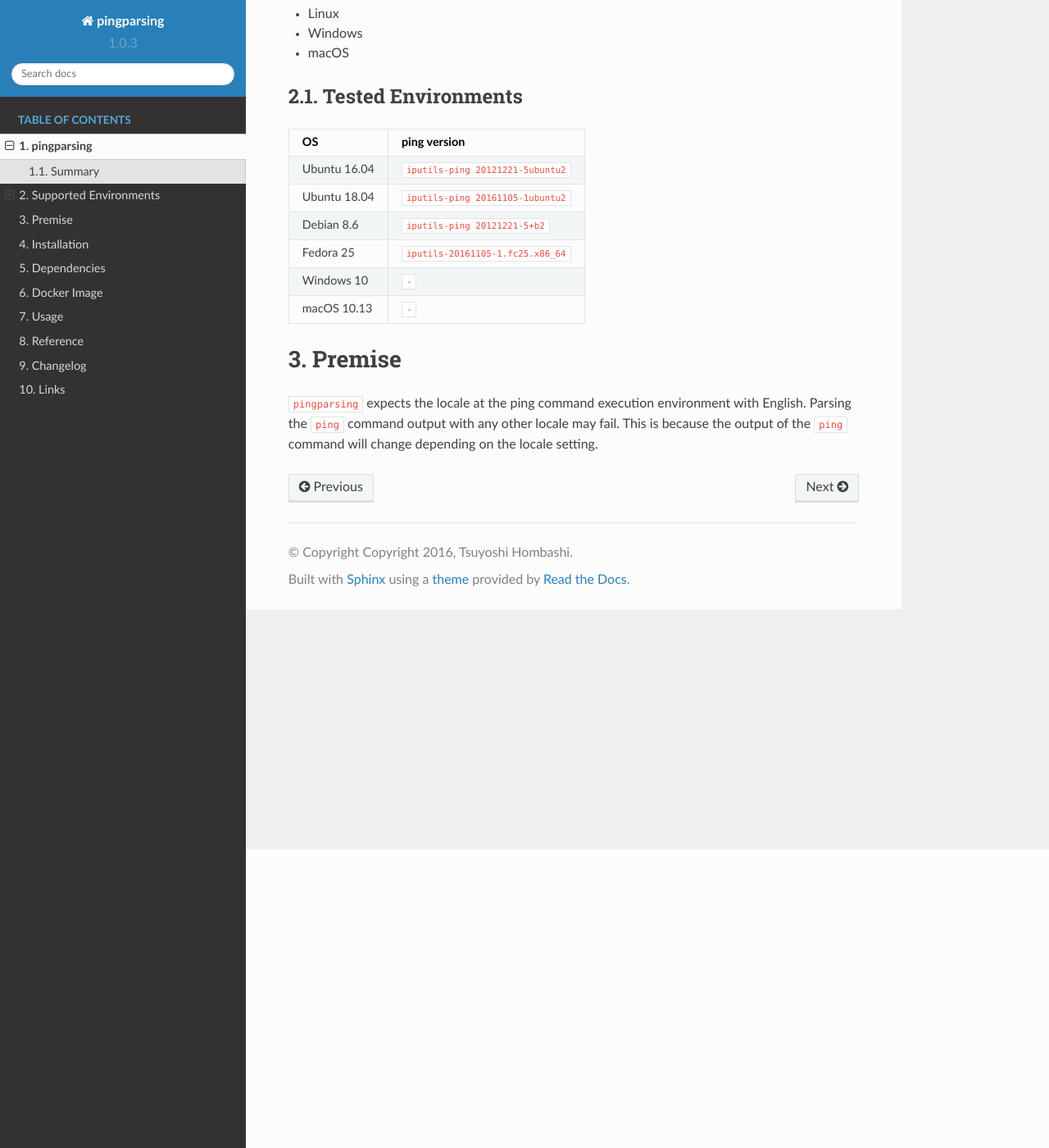
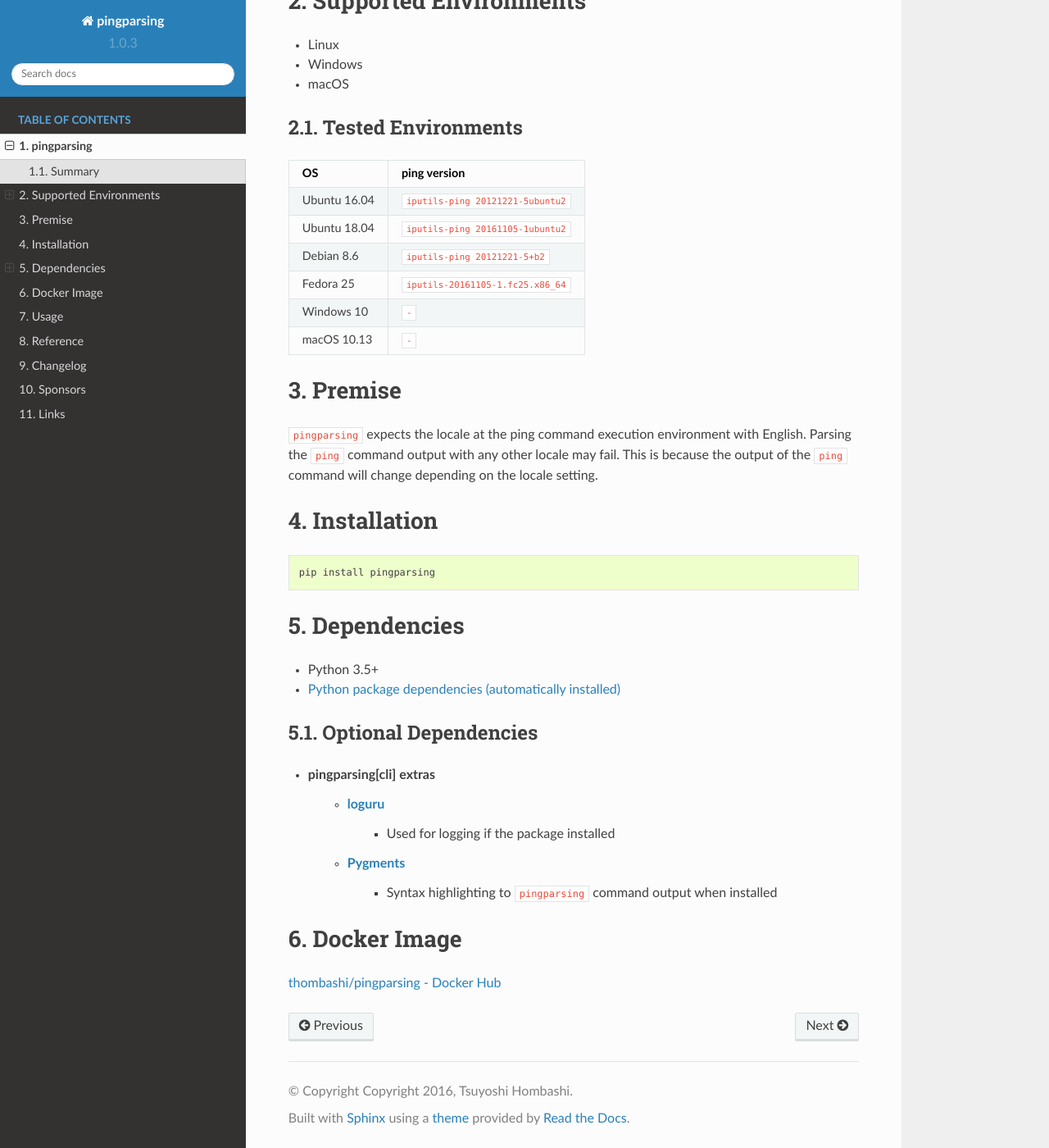
Before and after one commit to thombashi/pingparsing, a Sphinx documentation site: the page built from docs/pages/introduction/index.rst, in a window 1280 px wide and 1400 px high, scrolled down 364 px. Shown: the whole window at 82% size. Built offline with Sphinx 7.4.7 and the Read the Docs theme 2.0.0, drawn with Linux system fonts in a browser that asks for light colours; pages that are not in the unit, such as notebooks, are missing from menus.

Commit message:
Update docs

```diff
--- a/docs/index.rst
+++ b/docs/index.rst
@@ -14,10 +14,8 @@
    :numbered:
 
    pages/introduction/index
-   pages/installation
    pages/usage/index
    pages/reference/index
-   pages/genindex
    pages/links
 
 
--- a/docs/pages/introduction/index.rst
+++ b/docs/pages/introduction/index.rst
@@ -8,5 +8,16 @@
 -------
 
 .. include:: summary.txt
+
+.. raw:: html
+
+    <div class='ghscard' src='//raw.githubusercontent.com/thombashi/thombashi.github.io/master/data/thombashi_pingparsing.json'></div>
+    <script src='//cdn.jsdelivr.net/gh/thombashi/ghscard@master/dist/ghscard.min.js'></script>
+    <br>
+    <br>
+
 .. include:: supported_environment.txt
+
 .. include:: premise.txt
+
+.. include:: installation.rst
--- /dev/null
+++ b/docs/pages/introduction/installation.rst
@@ -0,0 +1,24 @@
+Installation
+============
+::
+
+    pip install pingparsing
+
+
+Dependencies
+============
+- Python 3.5+
+- `Python package dependencies (automatically installed) <https://github.com/thombashi/pingparsing/network/dependencies>`__
+
+Optional Dependencies
+------------------------------------
+- pingparsing[cli] extras
+    - `loguru <https://github.com/Delgan/loguru>`__
+        - Used for logging if the package installed
+    - `Pygments <http://pygments.org/>`__
+        - Syntax highlighting to ``pingparsing`` command output when installed
+
+
+Docker Image
+==================
+`thombashi/pingparsing - Docker Hub <https://hub.docker.com/r/thombashi/pingparsing/>`__
--- a/docs/pages/links.rst
+++ b/docs/pages/links.rst
@@ -2,6 +2,9 @@
 ==========
 https://github.com/thombashi/pingparsing/releases
 
+.. include:: sponsors.rst
+
+.. include:: genindex.rst
 
 Links
 =====
```
Also changed, not shown: docs/pages/installation.rst (deleted, +0 -32 lines), docs/pages/sponsors.rst (added, +7 -0 lines).
